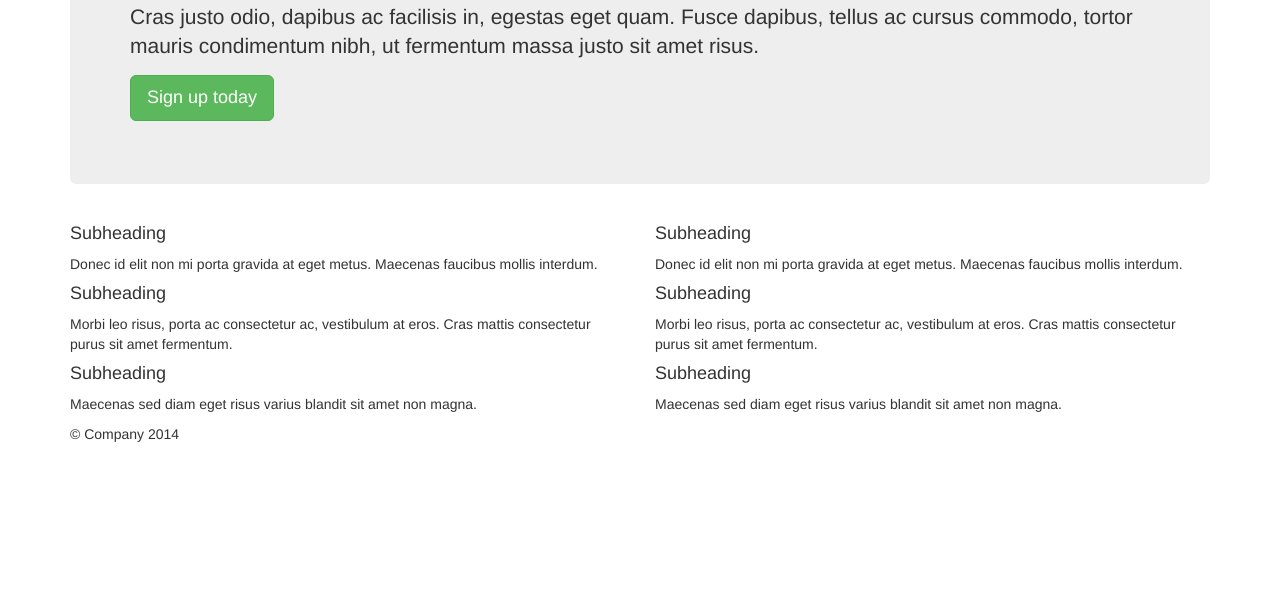
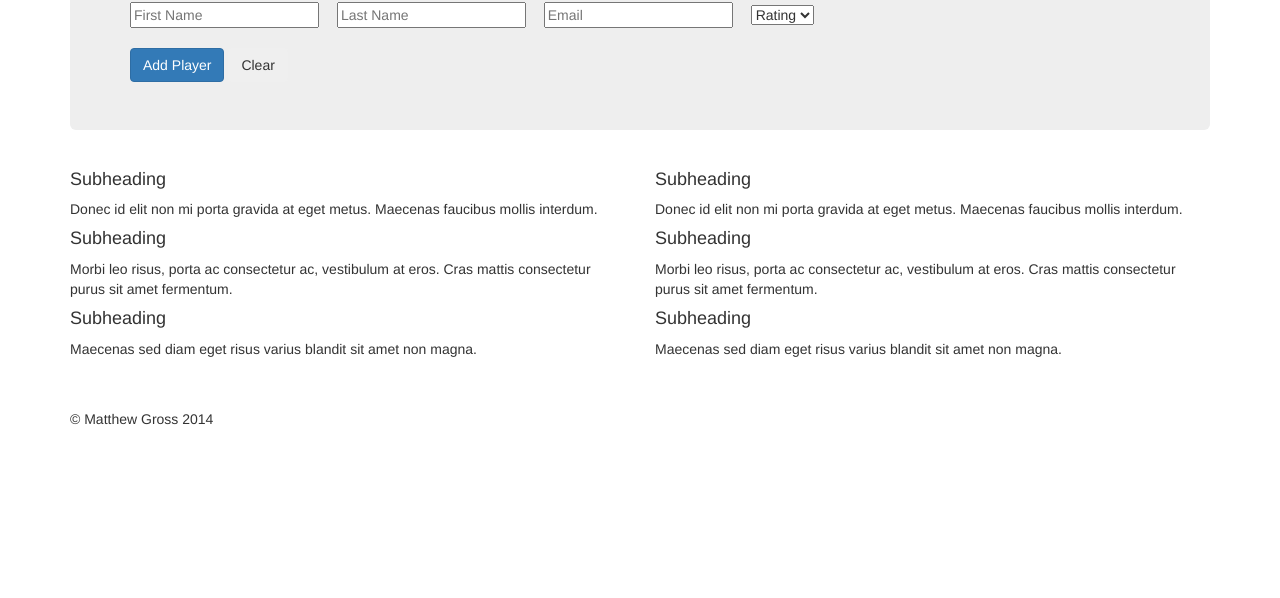
Before and after one commit to mattkgross/TeamGen, a plain HTML site: page index.html in a window 1280 px wide. Shown: the part 202-800 px from the top of the page. Drawn offline with Linux system fonts and the light colour scheme.

Commit message:
form setup

```diff
--- a/index.html
+++ b/index.html
@@ -12,9 +12,6 @@
 
     <!-- Bootstrap core CSS -->
     <link href="css/bootstrap.min.css" rel="stylesheet">
-
-    <!-- Custom styles for this template -->
-    <link href="jumbotron-narrow.css" rel="stylesheet">
 
     <!-- HTML5 shim and Respond.js for IE8 support of HTML5 elements and media queries -->
     <!--[if lt IE 9]>
@@ -37,9 +34,25 @@
       </div>
 
       <div class="jumbotron">
-        <h1>Jumbotron heading</h1>
-        <p class="lead">Cras justo odio, dapibus ac facilisis in, egestas eget quam. Fusce dapibus, tellus ac cursus commodo, tortor mauris condimentum nibh, ut fermentum massa justo sit amet risus.</p>
-        <p><a class="btn btn-lg btn-success" href="#" role="button">Sign up today</a></p>
+        <h1>Add Players</h1>
+        <form class="form-inline">
+          <input type="text" class="input-medium" id="fname" placeholder="First Name">&emsp;
+          <input type="text" class="input-medium" id="lname" placeholder="Last Name">&emsp;
+          <input type="text" class="input-medium" id="email" placeholder="Email">&emsp;
+          <select id="rating">
+            <option value="" selected disabled>Rating</option>
+            <option value="1">1</option>
+            <option value="2">2</option>
+            <option value="3">3</option>
+            <option value="4">4</option>
+            <option value="5">5</option>
+          </select>
+          <br><br>
+          <div class="form-actions">
+            <button type="button" class="btn btn-primary">Add Player</button>
+            <button type="button" class="btn">Clear</button>
+          </div>
+        </form>
       </div>
 
       <div class="row marketing">
@@ -67,13 +80,10 @@
       </div>
 
       <footer class="footer">
-        <p>&copy; Company 2014</p>
+        <br><br><p>&copy; Matthew Gross 2014</p>
       </footer>
 
     </div> <!-- /container -->
 
-
-    <!-- IE10 viewport hack for Surface/desktop Windows 8 bug -->
-    <script src="../../assets/js/ie10-viewport-bug-workaround.js"></script>
   </body>
 </html>
--- a/js/teamgen.js
+++ b/js/teamgen.js
@@ -1,4 +1,4 @@
 function clearTeam()
 {
-
+	localStorage.removeItem('playerPool');
 }
```
